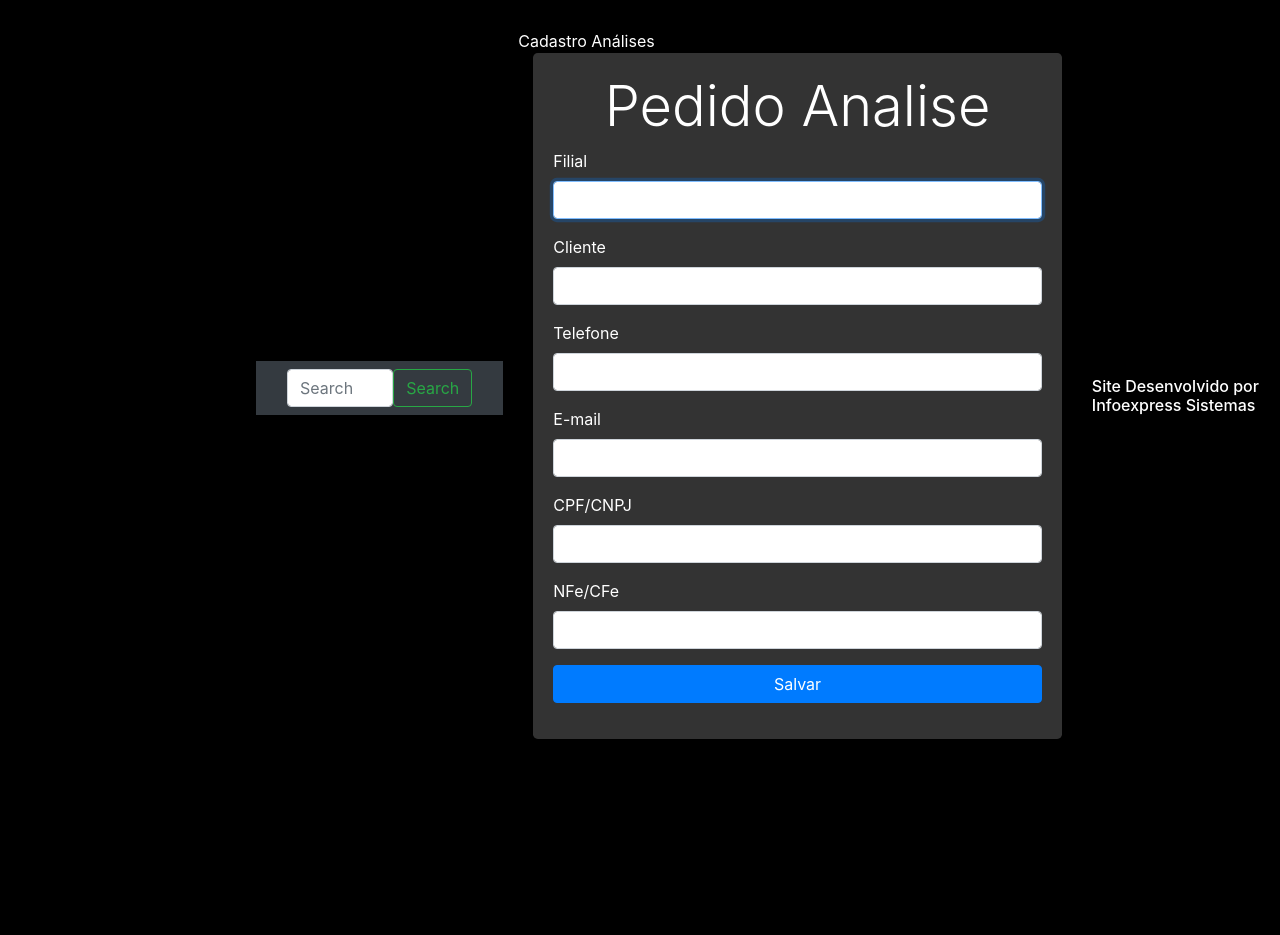
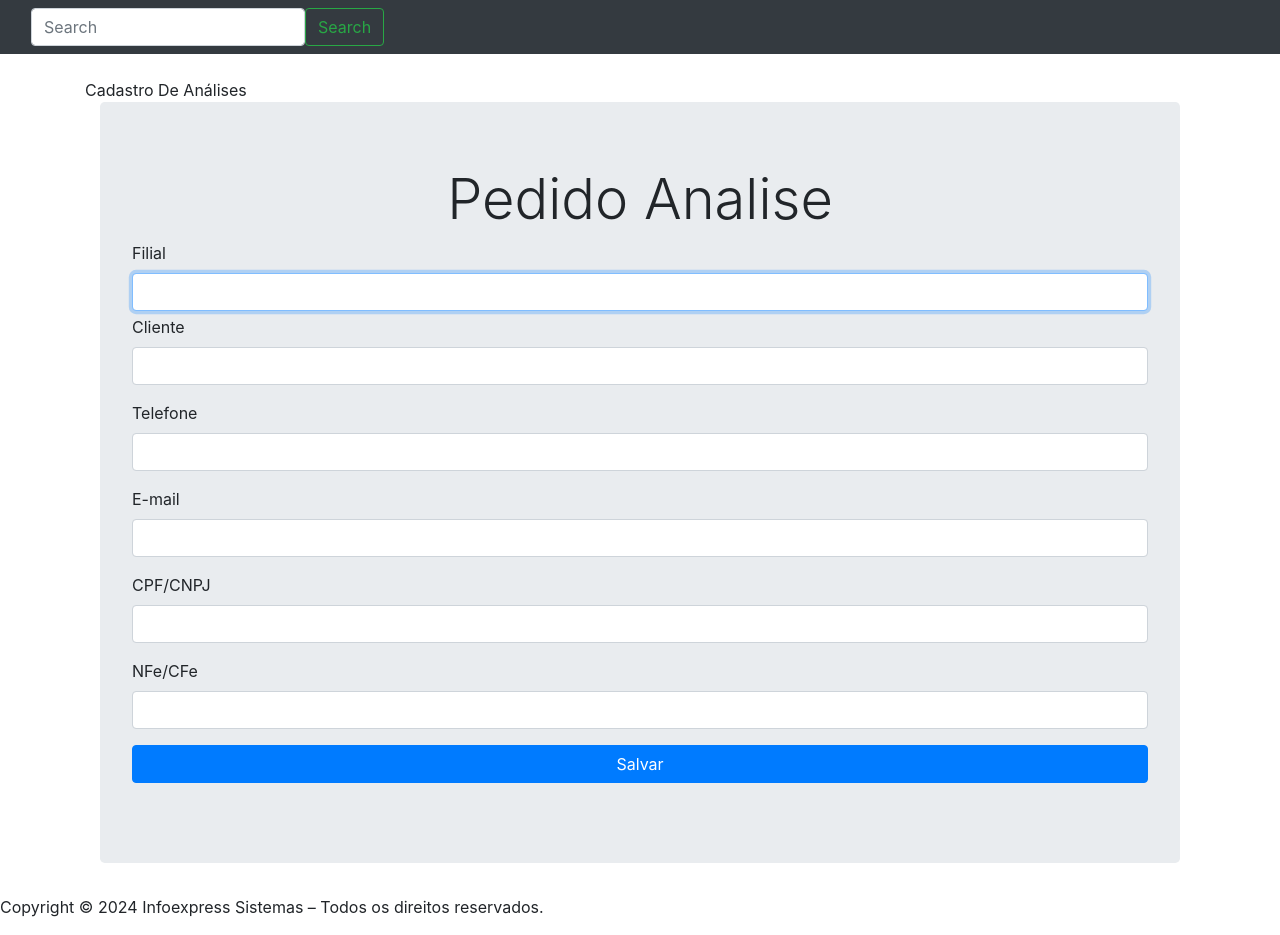
Before and after one commit to juliomsouza/projeto_varejo, a Django app: page /pedido-analise/incluir in a window 1280 px wide. Before the commit the page ends 739 px from the top, so only its background shows below. Run offline with Django 4.2, Linux system fonts and the light colour scheme; the visitor is signed in with stand-in values (Sample User, id 1); some libraries are stand-ins or nearby versions.

Commit message:
alterado o html dos templates de forms

```diff
--- a/templates/base.html
+++ b/templates/base.html
@@ -1,43 +1,25 @@
 <!DOCTYPE html>
 <html lang="en">
   <head>
-    <meta charset="UTF-8">
-    <meta name="viewport" content="width=device-width, initial-scale=1.0">
-    <title>Analise Defeitos - {% block page_title %}{% endblock page_title %}</title>
-    <link href="https://stackpath.bootstrapcdn.com/bootstrap/4.5.2/css/bootstrap.min.css" rel="stylesheet">
+    <meta charset="UTF-8" />
+    <meta name="viewport" content="width=device-width, initial-scale=1.0" />
+    <title>
+      {% block page_title %}
+
+      {% endblock %}
+    </title>
+    <link href="https://stackpath.bootstrapcdn.com/bootstrap/4.5.2/css/bootstrap.min.css" rel="stylesheet" />
   </head>
   <body>
-    <style>
-        /* Custom CSS para alterações específicas */
-        body {
-            background-color: #000; /* Fundo preto */
-            color: #fff; /* Texto branco */
-            height: 100vh;
-            display: flex;
-            justify-content: center;
-            align-items: center;
-            padding-left: 20%; /* Adiciona espaço à esquerda */
-        }
-
-        .jumbotron {
-            background-color: #333; /* Cor de fundo do jumbotron */
-            max-width: 800px; /* Largura máxima do jumbotron */
-            width: 100%; /* Largura total do jumbotron */
-            padding: 20px; /* Espaçamento interno */
-        }
-
-        .form-group {
-            margin-bottom: 1rem; /* Adicionando margem inferior ao grupo de formulários */
-        }
-    </style>
     <nav class="navbar bg-dark mb-4" data-bs-theme="dark">
       <div class="container-fluid">
         <form class="d-flex" role="search">
-            <input class="form-control me-2" type="search" placeholder="Search" aria-label="Search">
+          <input class="form-control me-2" type="search" placeholder="Search" aria-label="Search" />
           <button class="btn btn-outline-success" type="submit">Search</button>
           <div class="collapse navbar-collapse" id="navbarNav">
             <ul class="nav nav-pills">
-                    {% if user.is_authenticated %} {# objeto user sempre está disponível nos templates #}
+              {% if user.is_authenticated %}
+                {# objeto user sempre está disponível nos templates #}
                 <li class="nav-item">
                   <a href="{% url 'logout' %}" class="nav-link px-2 link-dark">Sair</a>
                 </li>
@@ -55,13 +37,20 @@
       </div>
     </nav>
     <main class="container">
-        {% block content %}{% endblock content %}
+      {% block content %}
+
+      {% endblock %}
     </main>
     <script src="https://cdn.jsdelivr.net/npm/bootstrap@5.3.3/dist/js/bootstrap.bundle.min.js" integrity="sha384-YvpcrYf0tY3lHB60NNkmXc5s9fDVZLESaAA55NDzOxhy9GkcIdslK1eN7N6jIeHz" crossorigin="anonymous"></script>
     <script src="https://code.jquery.com/jquery-3.5.1.slim.min.js"></script>
     <script src="https://cdn.jsdelivr.net/npm/@popperjs/core@2.5.4/dist/umd/popper.min.js"></script>
     <script src="https://stackpath.bootstrapcdn.com/bootstrap/4.5.2/js/bootstrap.min.js"></script>
-        <h6>Site Desenvolvido por Infoexpress Sistemas</h6>
   </body>
-
+  <footer>
+    <div class="rodape">
+      <p>
+        Copyright <span>&#169;</span> 2024 Infoexpress Sistemas – Todos os direitos reservados.
+      </p> <!-- © -->
+    </div>
+  </footer>
 </html>
--- a/templates/pedidoanalise-form.html
+++ b/templates/pedidoanalise-form.html
@@ -1,41 +1,40 @@
-{% extends "base.html" %}
+{% extends 'base.html' %}
 {% load crispy_forms_tags %}
 
 {% block content %}
-
   {% block page_title %}
-Cadastro Análises
-{% endblock page_title %}
+    Cadastro De Análises
+  {% endblock %}
 
   <body>
     <div class="container">
       <div class="jumbotron">
         <h1 class="display-4 text-center">Pedido Analise</h1>
-        <form id="pedidoForm" method='post'>
+        <form id="pedidoForm" method="POST">
           {% csrf_token %}
-            <div class="mb-3">
-              <label for="filial" class="form-label text-ad-right" >Filial</label>
-              <input type="text" class="form-control" id="filial" aria-describedby="Filial" name="filial"  required autofocus>
+          <div class="mb-1">
+            <label for="filial" class="form-label text-ad-right">Filial</label>
+            <input type="text" class="form-control" id="filial" aria-describedby="Filial" name="filial" required autofocus />
           </div>
           <div class="mb-3">
             <label for="nome_cliente" class="form-label">Cliente</label>
-              <input type="nome_cliente" class="form-control" id="nome_cliente" name="nome_cliente" required>
+            <input type="nome_cliente" class="form-control" id="nome_cliente" name="nome_cliente" required />
           </div>
           <div class="mb-3">
             <label for="telefone" class="form-label">Telefone</label>
-                <input type="telefone" class="form-control" id="telefone" name="telefone" required>
+            <input type="telefone" class="form-control" id="telefone" name="telefone" required />
           </div>
           <div class="mb-3">
             <label for="email" class="form-label">E-mail</label>
-                <input type="email" class="form-control" id="email" name="email" required>
+            <input type="email" class="form-control" id="email" name="email" required />
           </div>
           <div class="mb-3">
             <label for="cpf_cnpj" class="form-label">CPF/CNPJ</label>
-                <input type="cpf_cnpj" class="form-control" id="cpf_cnpj" name="cpf_cnpj" required>
+            <input type="cpf_cnpj" class="form-control" id="cpf_cnpj" name="cpf_cnpj" required />
           </div>
           <div class="mb-3">
             <label for="NFe/CFe" class="form-label">NFe/CFe</label>
-                <input type="doc_fiscal" class="form-control" id="doc_fiscal" name="doc_fiscal" required>
+            <input type="doc_fiscal" class="form-control" id="doc_fiscal" name="doc_fiscal" required />
           </div>
           <button type="submit" class="btn btn-primary btn-block">Salvar</button>
         </form>
```
Also changed, not shown: templates/analisedf.html (+6 -20 lines), templates/prod-status.html (+7 -5 lines), templates/produto-analise-form.html (+5 -8 lines), templates/registration/login.html (+10 -12 lines), templates/registration/signup_form.html (+20 -4 lines). Lines whose indentation alone changed are shown as unchanged.
